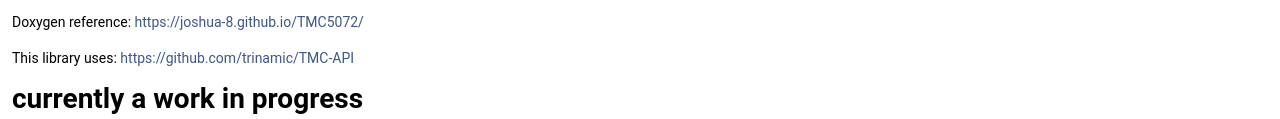
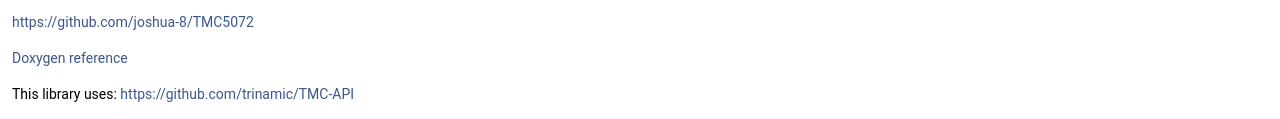
Before and after one commit to joshua-8/TMC5072, a plain HTML site: page index.html in a window 1280 px wide. Shown: the part 505-624 px from the top of the page. Drawn offline with Linux system fonts and the light colour scheme.

Commit message:
deploy: 6033acc390a99e0cae15269ced011de0dd111687

```diff
--- a/index.html
+++ b/index.html
@@ -74,7 +74,8 @@
 <div class="contents">
 <div class="textblock"><p ><a class="anchor" id="md_README"></a> Arduino library for controlling an ADI Trinamic <a class="el" href="class_t_m_c5072.html">TMC5072</a> stepper motor driver.</p>
 <p ><a href="https://github.com/joshua-8/TMC5072/actions/workflows/arduino-lint.yml"><img src="https://github.com/joshua-8/TMC5072/actions/workflows/arduino-lint.yml/badge.svg" alt=".github/workflows/arduino-lint.yml" style="pointer-events: none;" class="inline"/></a></p>
-<p >Doxygen reference: <a href="https://joshua-8.github.io/TMC5072/">https://joshua-8.github.io/TMC5072/</a></p>
+<p ><a href="https://github.com/joshua-8/TMC5072">https://github.com/joshua-8/TMC5072</a></p>
+<p ><a href="https://joshua-8.github.io/TMC5072/class_t_m_c5072.html">Doxygen reference</a></p>
 <p >This library uses: <a href="https://github.com/trinamic/TMC-API">https://github.com/trinamic/TMC-API</a></p>
 <h1><a class="anchor" id="autotoc_md0"></a>
 currently a work in progress</h1>
```
